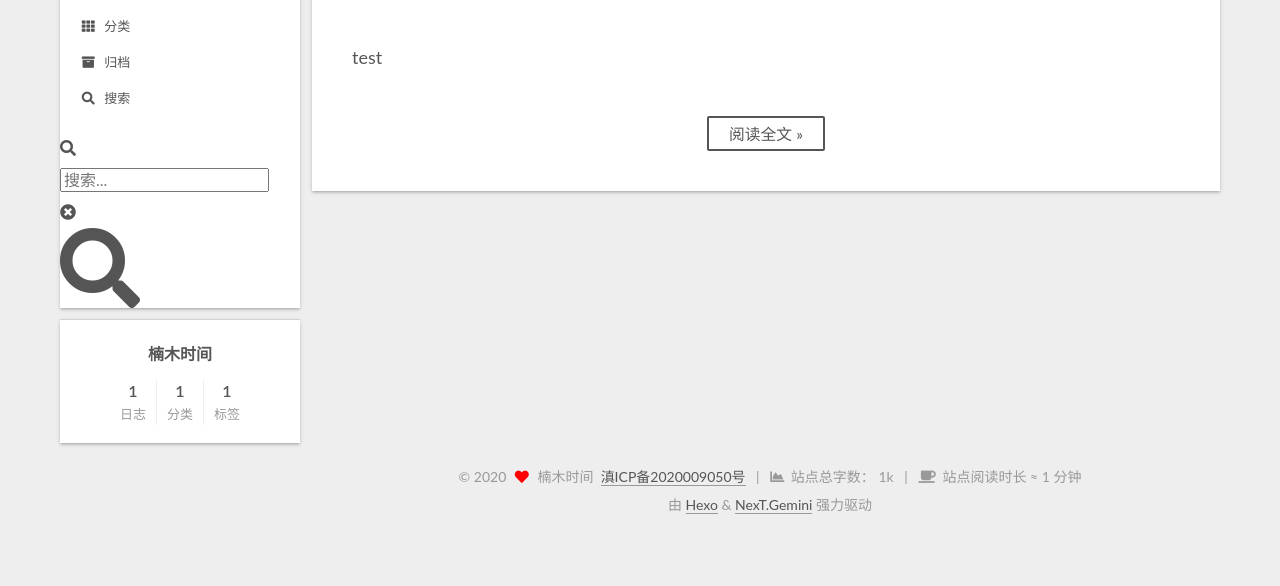
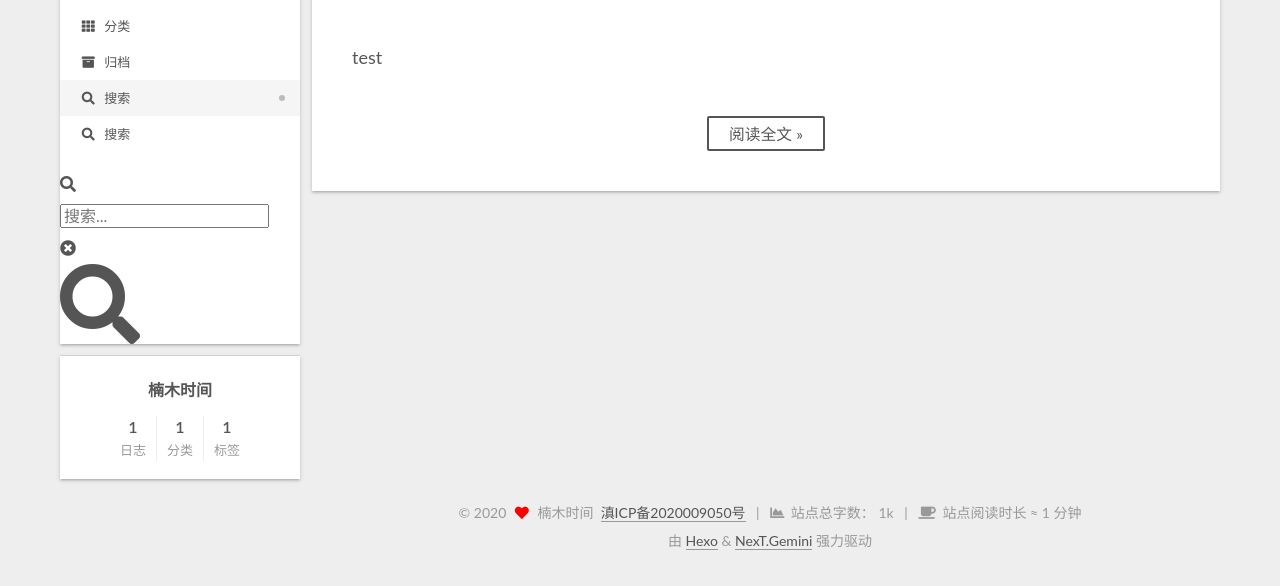
Before and after one commit to zhuyu126/zhuyu126.github.io, a plain HTML site: page index.html in a window 1280 px wide. Shown: the part 162-748 px from the top of the page. Drawn offline with nearby package versions, Linux system fonts and the light colour scheme.

Commit message:
Site updated: 2020-11-26 21:21:12

```diff
--- a/index.html
+++ b/index.html
@@ -128,6 +128,11 @@
         <li class="menu-item menu-item-archives">
 
     <a href="/archives/" rel="section"><i class="fa fa-archive fa-fw"></i>归档</a>
+
+  </li>
+        <li class="menu-item menu-item-search">
+
+    <a href="/" rel="section"><i class="fa  fa-search fa-fw"></i>搜索</a>
 
   </li>
       <li class="menu-item menu-item-search">
```
Also changed, not shown: 2020/11/26/这是一篇测试的blog/index.html (+5 -0 lines), archives/2020/11/index.html (+5 -0 lines), archives/2020/index.html (+5 -0 lines), archives/index.html (+5 -0 lines), categories/index.html (+5 -0 lines), categories/test/index.html (+5 -0 lines), tags/index.html (+5 -0 lines), tags/test/index.html (+5 -0 lines).
